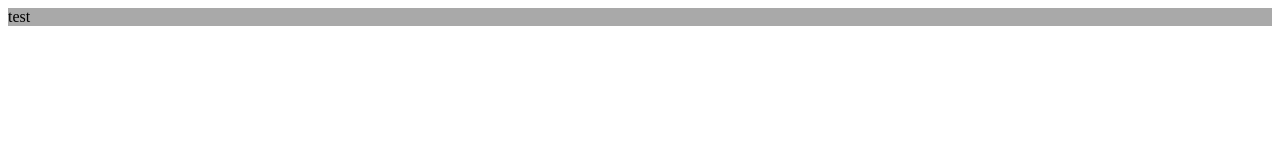
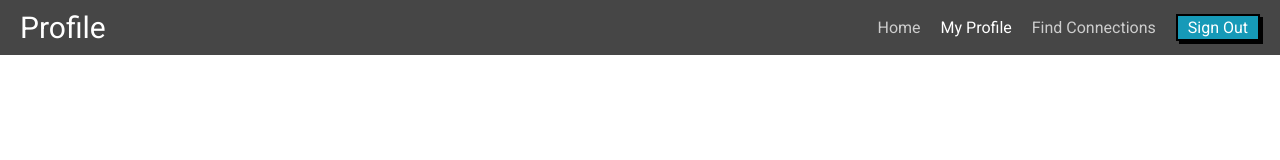
Before and after one commit to PeterVasilopoulos/Flex_Navbar, a plain HTML site: page index.html in a window 1280 px wide. Drawn offline with Linux system fonts and the light colour scheme.

Commit message:
Completed assignment

```diff
--- a/index.html
+++ b/index.html
@@ -9,7 +9,16 @@
 </head>
 <body>
     <div class="navbar">
-        test
+        <div class="page-title">
+            <p>Profile</p>
+        </div>
+
+        <div class="menu-items">
+            <p class="nav-button home">Home</p>
+            <p class="nav-button profile">My Profile</p>
+            <p class="nav-button connections">Find Connections</p>
+            <p class="nav-button sign-out">Sign Out</p>
+        </div>
     </div>
 </body>
 </html>
--- a/style.css
+++ b/style.css
@@ -1,9 +1,48 @@
+@import url('https://fonts.googleapis.com/css2?family=Roboto&display=swap');
+
 * {
     padding: 0;
-    border: 0;
+    margin: 0;
+    font-family: 'Roboto', sans-serif;
 }
 
 .navbar {
     display: flex;
-    background-color: darkgrey;
+    background-color: rgb(70, 70, 70);
+    color: white;
+    padding: 10px 20px;
+    align-items: center;
+    justify-content: space-between;
 }
+
+.page-title {
+    font-size: 30px;
+}
+
+.menu-items {
+    display: flex;
+    width: 100%;
+    gap: 20px;
+    align-items: center;
+    justify-content: right;
+}
+
+.nav-button {
+    color: rgb(205, 205, 205);
+}
+
+.nav-button:hover {
+    cursor: pointer;
+}
+
+.sign-out {
+    background-color: rgb(22, 154, 184);
+    border: solid 2px black;
+    padding: 2px 10px;
+    box-shadow: 3px 3px black;
+    color: white;
+}
+
+.profile {
+    color: white;
+}
```
